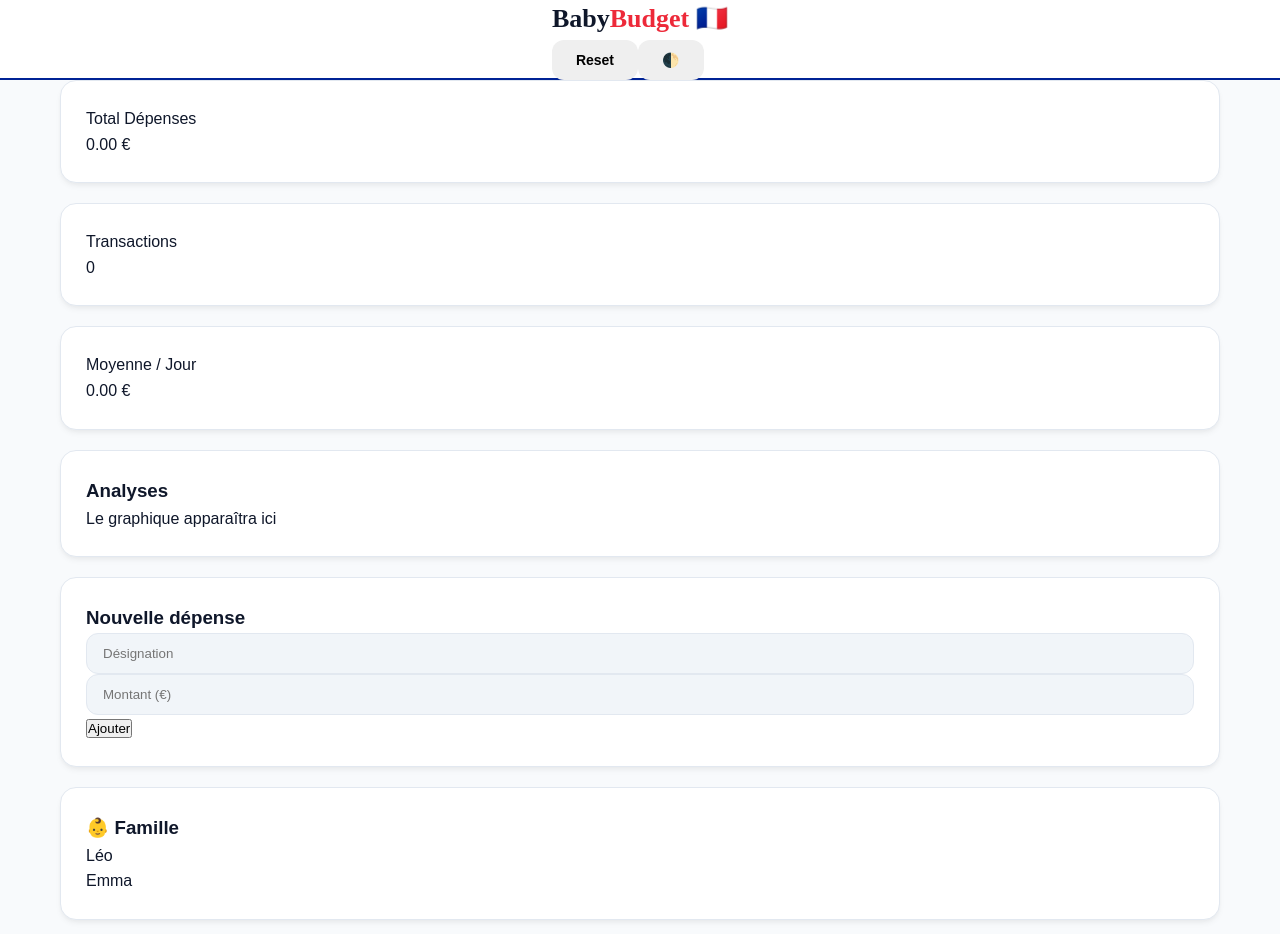
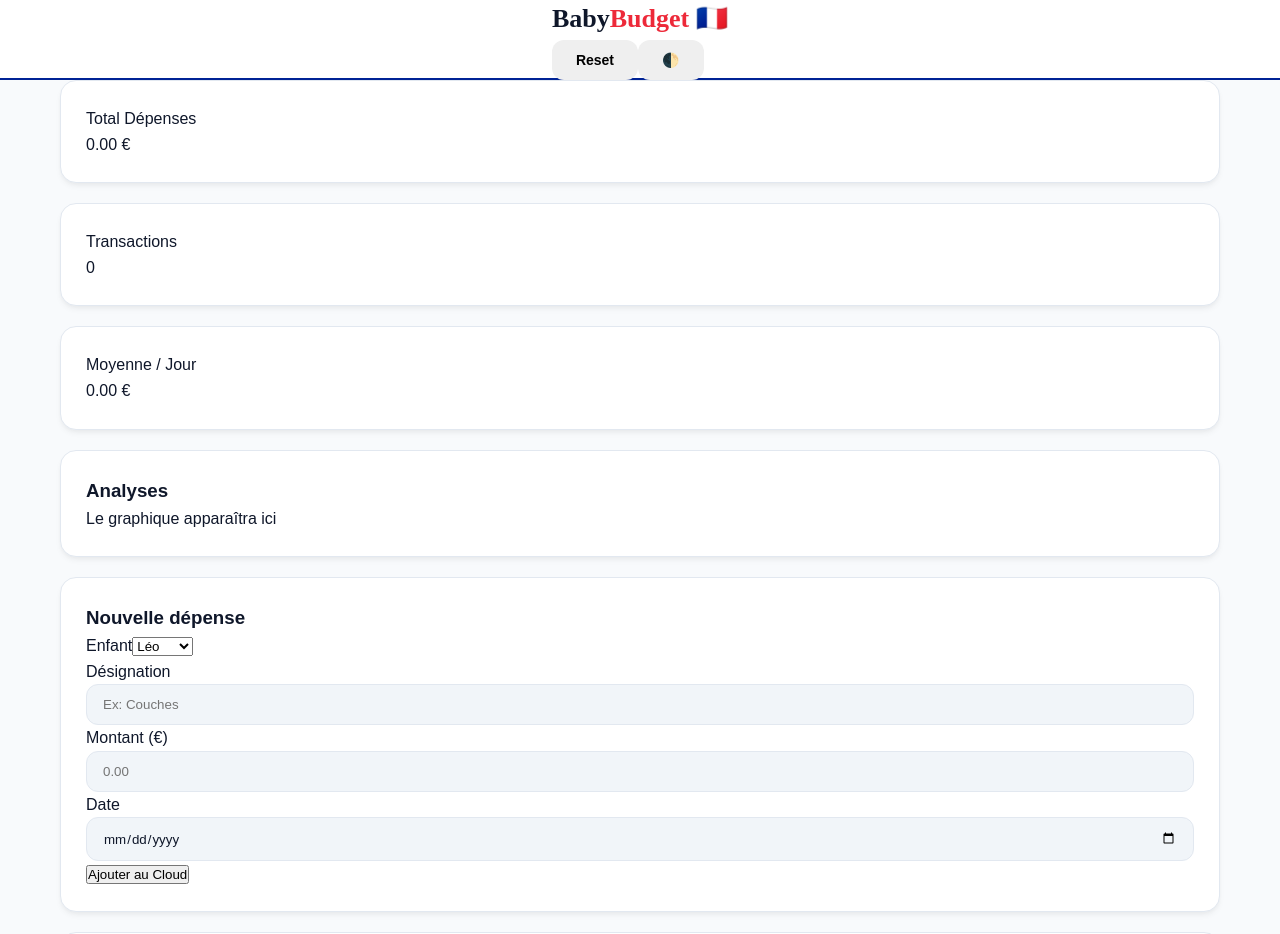
Before and after one commit to ambroiseguyot-del/stackblitz-starters-nzpd1ern, a Next.js app: page / in a window 1280 px wide. Shown: the top 934 px of the page. Built offline with nearby package versions, Linux system fonts and the light colour scheme; no server answers.

Commit message:
Version améliorée BabyBudget

```diff
--- a/app/page.tsx
+++ b/app/page.tsx
@@ -1,10 +1,44 @@
 'use client';
 
 import { useEffect, useState } from 'react';
+// On importe la connexion Supabase que tu as créée plus tôt
+import { supabase } from '../supabaseClient';
 
 export default function BabyBudgetPage() {
   // --- ZONE CERVEAU (LOGIQUE) ---
   const [currentDate, setCurrentDate] = useState(new Date());
+
+  // Fonction pour envoyer la dépense à Supabase
+  const handleAddExpense = async (e) => {
+    e.preventDefault(); // Empêche la page de se recharger
+
+    // 1. Récupération des valeurs via leurs IDs
+    const label = (document.getElementById('inp-name') as HTMLInputElement).value;
+    const amount = (document.getElementById('inp-amount') as HTMLInputElement).value;
+    const child = (document.getElementById('inp-child') as HTMLSelectElement).value;
+    const date = (document.getElementById('inp-date') as HTMLInputElement).value;
+
+    // 2. Envoi à la base de données
+    const { data, error } = await supabase
+      .from('expenses')
+      .insert([
+        {
+          child_name: child,
+          label: label,
+          amount: parseFloat(amount),
+          date: date
+          // user_id sera ajouté automatiquement si tu as configuré l'Auth,
+          // pour l'instant on teste la connexion brute.
+        }
+      ]);
+
+    if (error) {
+      alert("Erreur Supabase : " + error.message);
+    } else {
+      alert("✅ Dépense enregistrée dans le Cloud !");
+      (e.target as HTMLFormElement).reset(); // On vide le formulaire
+    }
+  };
 
   // --- ZONE VISUELLE ---
   return (
@@ -49,13 +83,32 @@ export default function BabyBudgetPage() {
               </div>
             </div>
 
-            {/* FORMULAIRE */}
+            {/* FORMULAIRE CONNECTÉ */}
             <div className="card bg-[var(--bg-card)] p-6 rounded-xl border border-[var(--border)] shadow-sm">
               <h3 className="text-xl font-bold mb-4">Nouvelle dépense</h3>
-              <form className="grid grid-cols-1 md:grid-cols-2 gap-4">
-                <input className="border p-3 rounded-lg bg-[var(--bg-input)]" placeholder="Désignation" />
-                <input className="border p-3 rounded-lg bg-[var(--bg-input)]" type="number" placeholder="Montant (€)" />
-                <button className="bg-[var(--france-red)] text-white p-3 rounded-lg font-bold md:col-span-2">Ajouter</button>
+              <form onSubmit={handleAddExpense} className="grid grid-cols-1 md:grid-cols-2 gap-4">
+                <div className="md:col-span-2">
+                  <label className="text-xs font-bold uppercase text-gray-400">Enfant</label>
+                  <select id="inp-child" className="w-full border p-3 rounded-lg bg-[var(--bg-input)]">
+                    <option value="Léo">Léo</option>
+                    <option value="Emma">Emma</option>
+                  </select>
+                </div>
+                <div>
+                  <label className="text-xs font-bold uppercase text-gray-400">Désignation</label>
+                  <input id="inp-name" className="w-full border p-3 rounded-lg bg-[var(--bg-input)]" placeholder="Ex: Couches" required />
+                </div>
+                <div>
+                  <label className="text-xs font-bold uppercase text-gray-400">Montant (€)</label>
+                  <input id="inp-amount" className="w-full border p-3 rounded-lg bg-[var(--bg-input)]" type="number" step="0.01" placeholder="0.00" required />
+                </div>
+                <div className="md:col-span-2">
+                  <label className="text-xs font-bold uppercase text-gray-400">Date</label>
+                  <input id="inp-date" className="w-full border p-3 rounded-lg bg-[var(--bg-input)]" type="date" required />
+                </div>
+                <button type="submit" className="bg-[var(--france-red)] text-white p-3 rounded-lg font-bold md:col-span-2 hover:opacity-90 transition-opacity">
+                  Ajouter au Cloud
+                </button>
               </form>
             </div>
           </div>
--- a/package.json
+++ b/package.json
@@ -20,6 +20,7 @@
     "react": "18.2.0",
     "react-dom": "18.2.0",
     "tailwindcss": "3.3.3",
-    "typescript": "5.2.2"
+    "typescript": "5.2.2",
+    "@supabase/supabase-js": "latest"
   }
 }
```
